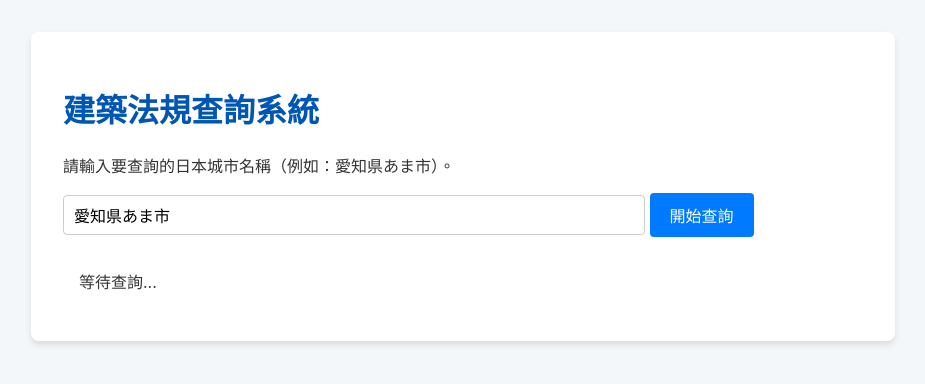
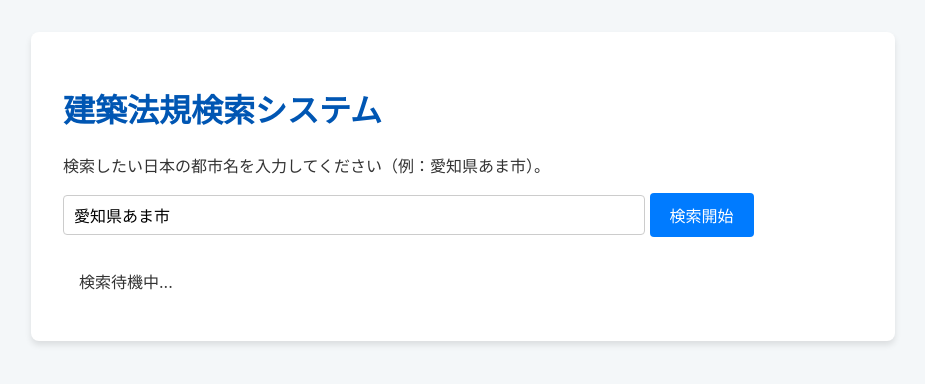
Before and after one commit to Moosewhx/Law-Checker, a Python web app: template templates/index.html in a window 1280 px wide. Shown: the top 384 px of the page, without its empty margins (177-1102 px from the left). Run offline with Jinja, Linux system fonts and the light colour scheme; the template is opened without the code that fills it, so the values that code supplies are empty.

Commit message:
Update index.html

```diff
--- a/templates/index.html
+++ b/templates/index.html
@@ -1,8 +1,8 @@
 <!DOCTYPE html>
-<html lang="zh-TW">
+<html lang="ja">
 <head>
     <meta charset="UTF-8">
-    <title>建築法規查詢系統</title>
+    <title>建築法規検索システム</title>
     <style>
         body { font-family: -apple-system, BlinkMacSystemFont, "Segoe UI", Roboto, "Helvetica Neue", Arial, sans-serif; margin: 2em; background-color: #f4f7f9; color: #333; }
         .container { max-width: 800px; margin: 0 auto; padding: 2em; background-color: #fff; border-radius: 8px; box-shadow: 0 4px 6px rgba(0,0,0,0.1); }
@@ -20,19 +20,19 @@
 </head>
 <body>
     <div class="container">
-        <h1>建築法規查詢系統</h1>
-        <p>請輸入要查詢的日本城市名稱（例如：愛知県あま市）。</p>
+        <h1>建築法規検索システム</h1>
+        <p>検索したい日本の都市名を入力してください（例：愛知県あま市）。</p>
         <input type="text" id="cityInput" size="50" value="愛知県あま市">
-        <button id="startButton" onclick="startAnalysis()">開始查詢</button>
+        <button id="startButton" onclick="startAnalysis()">検索開始</button>
 
-        <div id="status">等待查詢...</div>
+        <div id="status">検索待機中...</div>
         <div id="results">
             <div class="report">
-                <h2>分區法規報告 (Zone Regulations Report)</h2>
+                <h2>用途地域レポート (Zone Regulations Report)</h2>
                 <pre id="zoneReport"></pre>
             </div>
             <div class="report">
-                <h2>資料來源報告 (Data Sources Report)</h2>
+                <h2>データソースレポート (Data Sources Report)</h2>
                 <pre id="sourcesReport"></pre>
             </div>
         </div>
```
